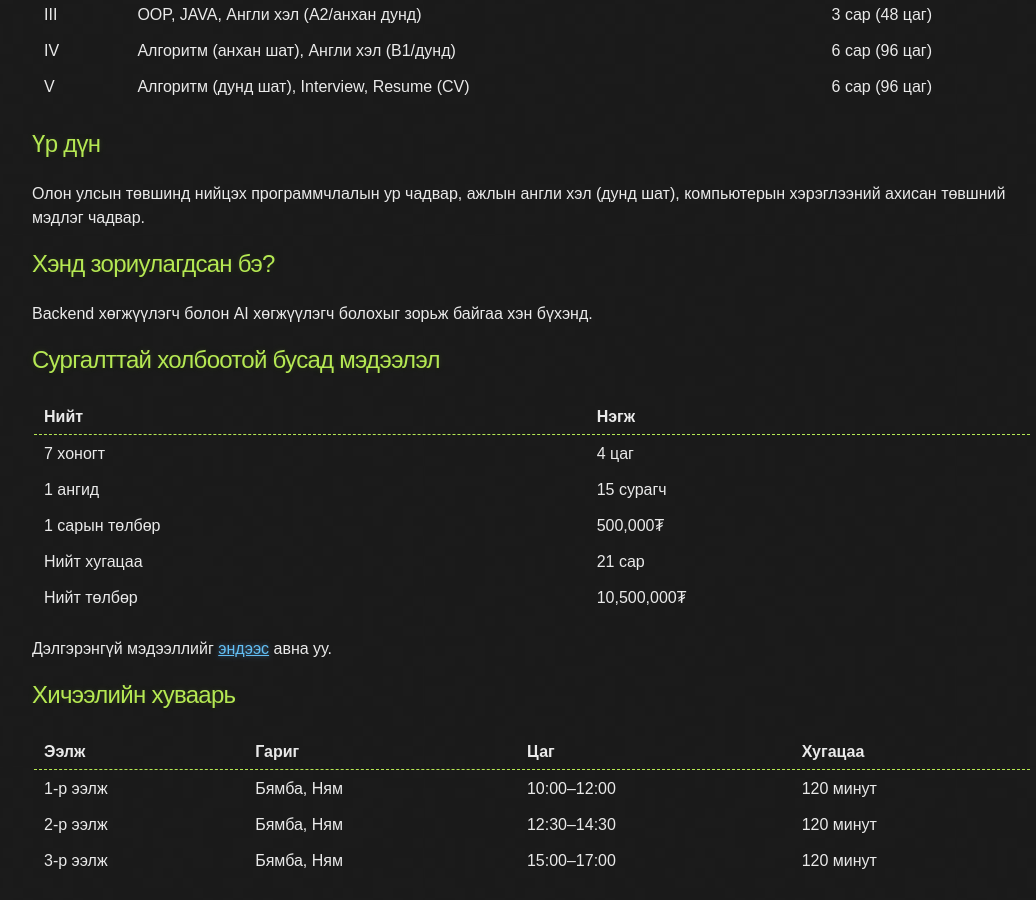
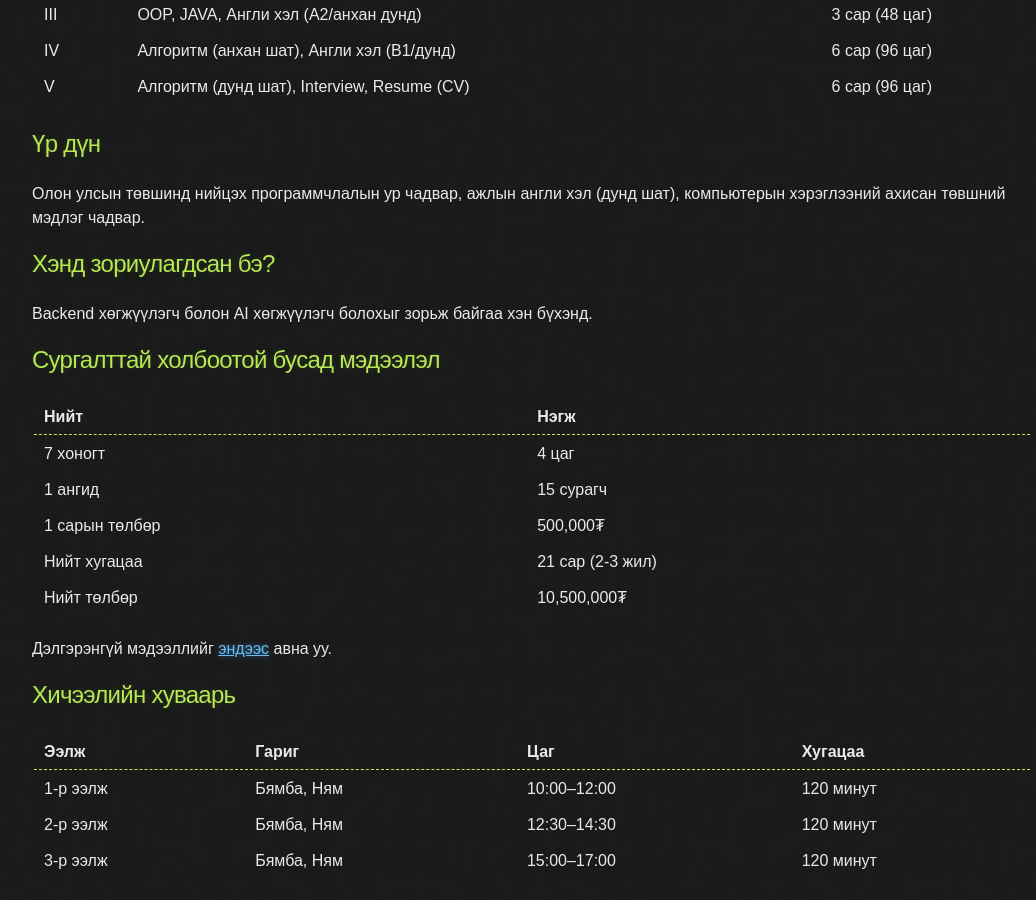
Before and after one commit to ganaatulgaa/corecode, a Jekyll site: the page built from index.md, in a window 1280 px wide and 900 px high, scrolled down 829 px. Shown: the whole window, without its empty margins (108-1144 px from the left). Built offline with Jekyll 4.4.1, drawn with Linux system fonts in a browser that asks for light colours.

Commit message:
Update index.md

```diff
--- a/index.md
+++ b/index.md
@@ -44,15 +44,15 @@ Backend хөгжүүлэгч болон AI хөгжүүлэгч болохыг
 
 ## Сургалттай холбоотой бусад мэдээлэл
 
-|----------------+-------------|
-| Нийт           | Нэгж        |
-|----------------+-------------|
-| 7 хоногт       | 4 цаг       |
-| 1 ангид        | 15 сурагч   |
-| 1 сарын төлбөр | 500,000₮    |
-| Нийт хугацаа   | 21 сар      |
-| Нийт төлбөр    | 10,500,000₮ |
-|----------------+-------------|
+|----------------+------------------|
+| Нийт           | Нэгж             |
+|----------------+------------------|
+| 7 хоногт       | 4 цаг            |
+| 1 ангид        | 15 сурагч        |
+| 1 сарын төлбөр | 500,000₮         |
+| Нийт хугацаа   | 21 сар (2-3 жил) |
+| Нийт төлбөр    | 10,500,000₮      |
+|----------------+------------------|
 
 Дэлгэрэнгүй мэдээллийг [эндээс](./faq.md) авна уу.
 
```
